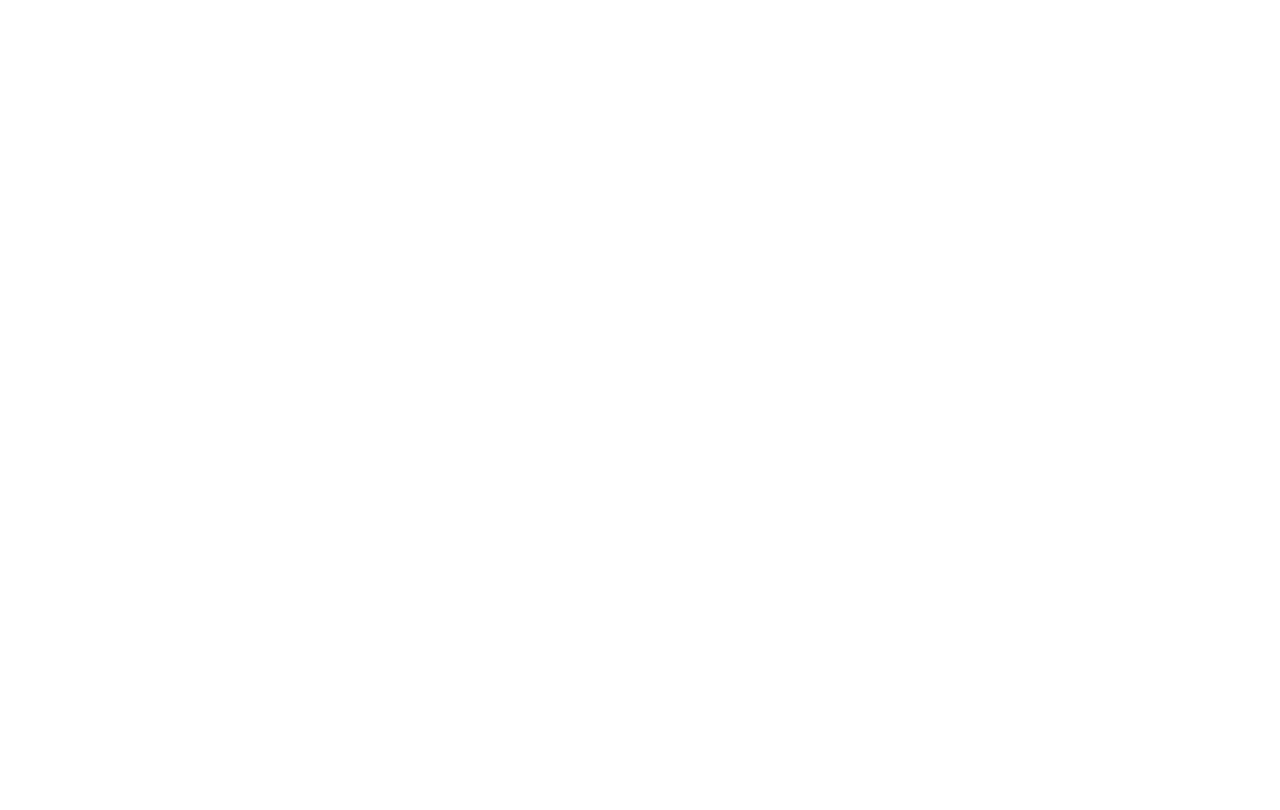
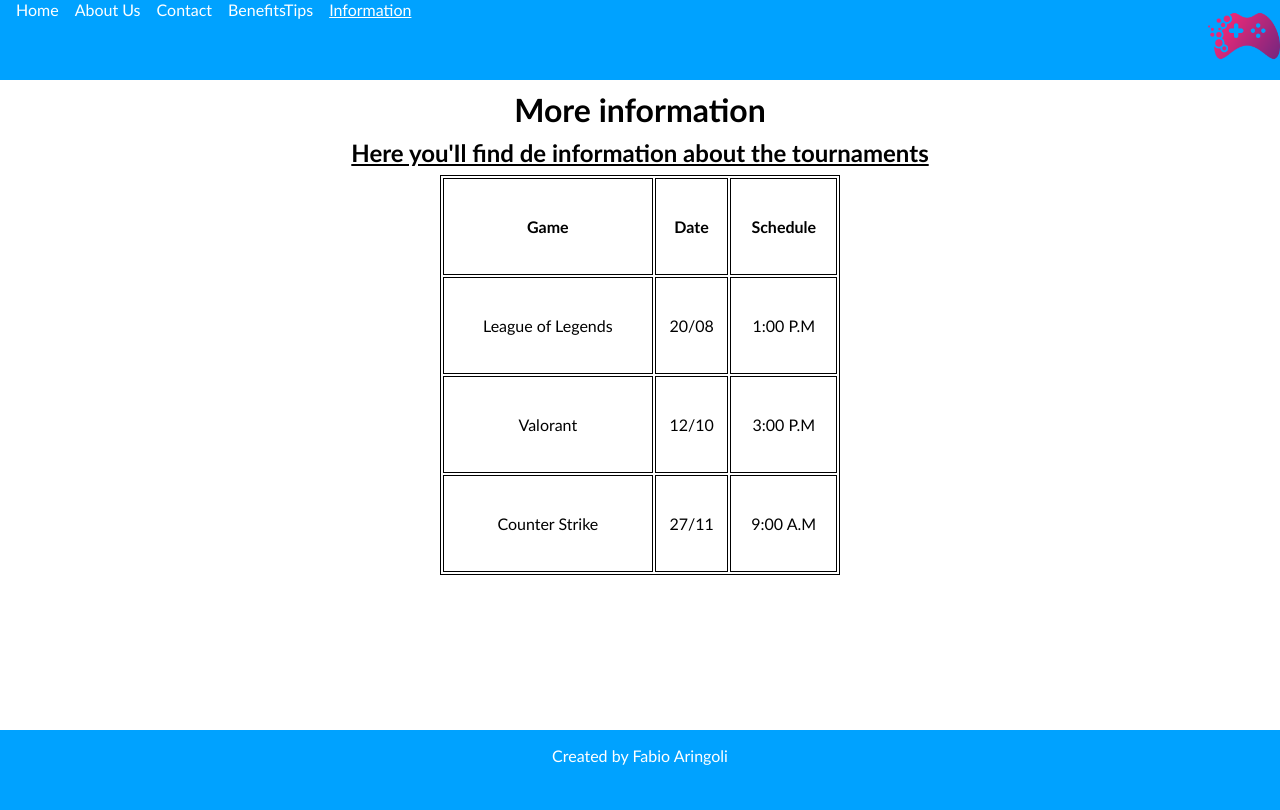
Before and after one commit to Fabio-Aringoli/Mindhub-Sprints, a plain HTML site: page information.html in a window 1280 px wide. Drawn offline with Linux system fonts and the light colour scheme.

Commit message:
Segunda etapa

```diff
--- a/assets/style/style.css
+++ b/assets/style/style.css
@@ -6,11 +6,15 @@
 }
 /* Bodys */
 #index,
-#contact{
+#contact,
+#information{
     overflow: hidden;
 }
 
-
+#information main h2,
+#benefiTips main h2{
+    text-decoration: underline;
+}
 
 /* Inicio del header */
 
@@ -37,7 +41,7 @@ header nav ul li a{
     color: white;
 }
 
-header nav  img{
+.logo img{
     height: 4.5rem;
 }
 
@@ -49,6 +53,10 @@ header nav  img{
 
 main{
     min-height: 80vh;
+}
+
+img{
+    border-radius: 15%;
 }
 
 h1,
@@ -91,7 +99,7 @@ section{
 
 main h1{
     text-align: center;
-    margin: 1rem;
+    margin: .6rem;
 }
 
 /* About us */
@@ -150,6 +158,46 @@ main h1{
     text-align: center;
 }
 
+/* Information */
+
+.tableContainer{
+    display: flex;
+    justify-content: center;
+    margin: .5rem;
+}
+
+table{
+    width: 25rem;
+    height: 25rem;
+    text-align: center;
+
+}
+table,
+tr,
+th,
+td{
+    border: 1px solid black;
+}
+
+/* BenefitsTips */
+
+.containerBenefiTips div{
+    display: flex;
+    justify-content: center;
+    align-items: center;
+    margin: 1rem;
+}
+
+.containerBenefiTips div ol{
+    margin: 3rem 2rem;
+}
+
+.containerBenefiTips div img{
+    width: 13rem;
+    height: 13rem;
+}
+
+
 /* Footer */
 
 footer{
@@ -159,6 +207,6 @@ footer{
 
 footer p{
     text-align: center;
-
+    padding-top: 1rem;
     color: white;
 }
--- a/information.html
+++ b/information.html
@@ -8,7 +8,52 @@
     <link rel="stylesheet" href="./assets/style/style.css">
     <link rel="shortcut icon" href="./assets/image/icon.png" type="image/x-icon">
 </head>
-<body>
+<body id="information">
+    <header>
+        <nav>
+            <div class="logo"><img src="./assets/image/logo.png" alt="Logo"></div>
+            <ul>
+                <li><a href="./index.html">Home</a></li>
+                <li><a href="./aboutUs.html">About Us</a></li>
+                <li><a href="./contact.html">Contact</a></li>
+                <li><a href="./benefitsTips.html">BenefitsTips</a></li>
+                <li><a href="#" class="current">Information</a></li>
+            </ul>
+        </nav>
+    </header>
+    <main>
+        <h1>More information</h1>
+        <h2>Here you'Il find de information about the tournaments</h2>
+        <div class="tableContainer">
+            <table>
+                <tr>
+                    <th>Game</th>
+                    <th>Date</th>
+                    <th>Schedule</th>
+                </tr>
+                <tr>
+                    <td>League of Legends</td>
+                    <td>20/08</td>
+                    <td>1:00 P.M</td>
+                </tr>
+                <tr>
+                    <td>Valorant</td>
+                    <td>12/10</td>
+                    <td>3:00 P.M</td>
+                </tr>
+                <tr>
+                    <td>Counter Strike</td>
+                    <td>27/11</td>
+                    <td>9:00 A.M</td>
+                </tr>
+            </table>
+        </div>
+    </main>
 
+
+
+    <footer>
+        <p>Created by Fabio Aringoli</p>
+    </footer>
 </body>
 </html>
```
Also changed, not shown: benefitsTips.html (+36 -3 lines).
